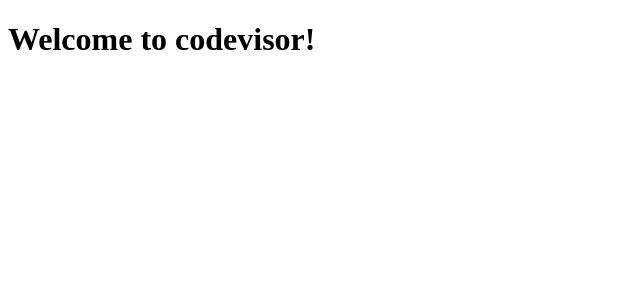
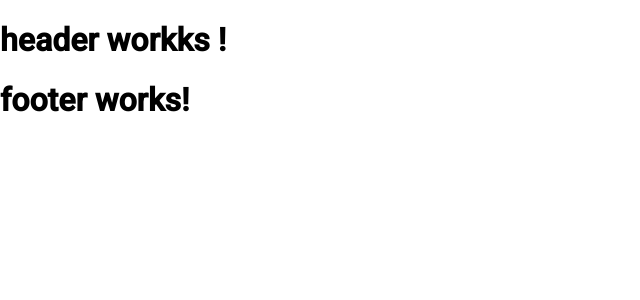
Before and after one commit to shreyash0k/HackNCState2024, an Angular app: page / in a window 1280 px wide. Shown: the top 300 px of the page, without its empty margins (0-640 px from the left). Built offline with nearby package versions, Linux system fonts and the light colour scheme.

Commit message:
added material

```diff
--- a/angular.json
+++ b/angular.json
@@ -63,8 +63,9 @@
 						],
 
 						"styles": [
-							"frontend/codevisor/src/styles.scss"
-						],
+              "@angular/material/prebuilt-themes/indigo-pink.css",
+              "frontend/codevisor/src/styles.scss"
+            ],
 
 						"scripts": []
 					},
--- a/frontend/codevisor/src/app/app.component.ts
+++ b/frontend/codevisor/src/app/app.component.ts
@@ -1,18 +1,19 @@
 import { Component } from "@angular/core";
 import { RouterOutlet } from "@angular/router";
+import { HeaderComponent } from "./layout/header/header.component";
+import { FooterComponent } from "./layout/footer/footer.component";
+
 
 @Component({
 	selector: "app-root",
 	standalone: true,
-	imports: [RouterOutlet],
+	imports: [HeaderComponent, RouterOutlet,FooterComponent],
 	template: `
-		<h1>Welcome to {{title}}!</h1>
-
+		<app-header/>
 		<router-outlet/>
+		<app-footer/>
 	`,
 
 	styles: [],
 })
-export class AppComponent {
-	title = "codevisor";
-}
+export class AppComponent {}
--- a/frontend/codevisor/src/app/app.config.ts
+++ b/frontend/codevisor/src/app/app.config.ts
@@ -1,9 +1,10 @@
 import { ApplicationConfig } from "@angular/core";
 import { provideRouter } from "@angular/router";
 import { routes } from "./app.routes";
+import { provideAnimationsAsync } from '@angular/platform-browser/animations/async';
 
 export const appConfig: ApplicationConfig = {
 	providers: [
-		provideRouter(routes)
+		provideRouter(routes), provideAnimationsAsync()
 	]
 };
--- /dev/null
+++ b/frontend/codevisor/src/app/layout/footer/footer.component.html
@@ -0,0 +1,3 @@
+<h1>
+    footer works!
+</h1>
--- /dev/null
+++ b/frontend/codevisor/src/app/layout/footer/footer.component.ts
@@ -0,0 +1,12 @@
+import { Component } from '@angular/core';
+
+@Component({
+  selector: 'app-footer',
+  standalone: true,
+  imports: [],
+  templateUrl: './footer.component.html',
+  styles: ``
+})
+export class FooterComponent {
+
+}
--- /dev/null
+++ b/frontend/codevisor/src/app/layout/header/header.component.html
@@ -0,0 +1 @@
+<h1> header workks !</h1>
--- /dev/null
+++ b/frontend/codevisor/src/app/layout/header/header.component.ts
@@ -0,0 +1,12 @@
+import { Component } from '@angular/core';
+
+@Component({
+  selector: 'app-header',
+  standalone: true,
+  imports: [],
+  templateUrl:'./header.component.html',
+  styles: ``
+})
+export class HeaderComponent {
+
+}
--- a/frontend/codevisor/src/index.html
+++ b/frontend/codevisor/src/index.html
@@ -4,7 +4,9 @@
 		<meta charset="utf-8">
 		<meta name="viewport" content="width=device-width, initial-scale=1">
 		<title>Codevisor</title>
-	</head>
+	  <link href="https://fonts.googleapis.com/css2?family=Roboto:wght@300;400;500&display=swap" rel="stylesheet">
+  <link href="https://fonts.googleapis.com/icon?family=Material+Icons" rel="stylesheet">
+</head>
 
 	<body>
 		<app-root></app-root>
--- a/frontend/codevisor/src/styles.scss
+++ b/frontend/codevisor/src/styles.scss
@@ -0,0 +1,3 @@
+
+html, body { height: 100%; }
+body { margin: 0; font-family: Roboto, "Helvetica Neue", sans-serif; }
--- a/package.json
+++ b/package.json
@@ -2,10 +2,12 @@
   "name": "codevisor",
   "dependencies": {
     "@angular/animations": "^17.1.0",
+    "@angular/cdk": "^17.1.2",
     "@angular/common": "^17.1.0",
     "@angular/compiler": "^17.1.0",
     "@angular/core": "^17.1.0",
     "@angular/forms": "^17.1.0",
+    "@angular/material": "^17.1.2",
     "@angular/platform-browser": "^17.1.0",
     "@angular/platform-browser-dynamic": "^17.1.0",
     "@angular/router": "^17.1.0",
@@ -14,7 +16,6 @@
     "tslib": "^2.3.0",
     "zone.js": "~0.14.3"
   },
-
   "devDependencies": {
     "@angular-devkit/build-angular": "^17.1.2",
     "@angular/cli": "^17.1.2",
@@ -23,7 +24,6 @@
     "ts-node": "^10.9.2",
     "typescript": "^5.3.3"
   },
-
   "description": "CodeVisor, our Hack_NCState 2024 project, helps novice and expert programmers alike to visualize code automagically",
   "license": "MIT",
   "private": true,
@@ -32,6 +32,5 @@
     "start-backend": "ts-node backend/index.ts",
     "start-frontend": "ng serve --configuration development --watch"
   },
-
   "version": "1.0.0"
 }
```
Also changed, not shown: 2 other files (tests, documents, lock files or other folders). Lines whose indentation alone changed are shown as unchanged.
